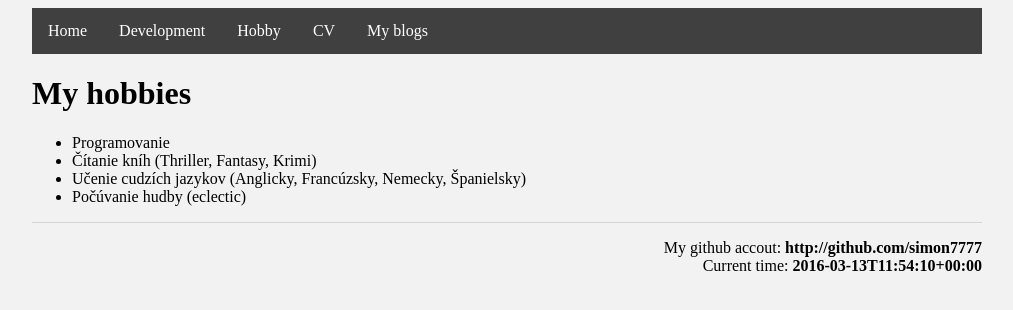
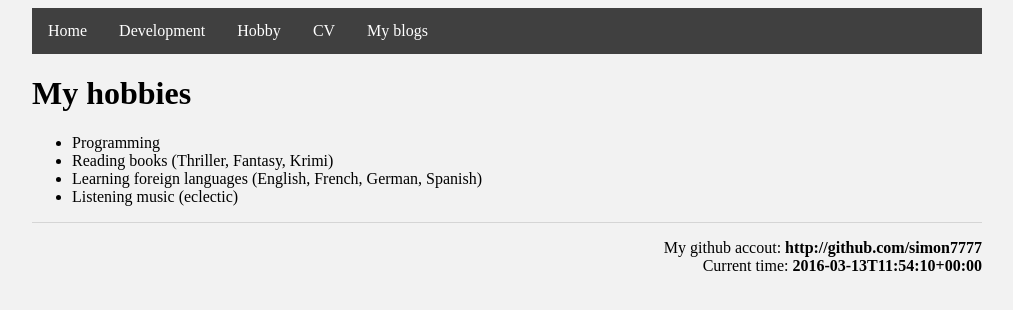
Before and after one commit to simon7777/simon7777.github.io, a Jekyll site: the page built from hobby/index.md, in a window 1280 px wide. Shown: the top 310 px of the page, without its empty margins (133-1146 px from the left). Built offline with Jekyll 4.4.1, drawn with Linux system fonts in a browser that asks for light colours.

Commit message:
final_commit3

```diff
--- a/hobby/index.md
+++ b/hobby/index.md
@@ -5,7 +5,7 @@ title: my hobies
 
 # My hobbies
 
-* Programovanie
-* Čítanie kníh (Thriller, Fantasy, Krimi)
-* Učenie cudzích jazykov (Anglicky, Francúzsky, Nemecky, Španielsky)
-* Počúvanie hudby (eclectic)
+* Programming
+* Reading books (Thriller, Fantasy, Krimi)
+* Learning foreign languages (English, French, German, Spanish)
+* Listening music (eclectic)
```
